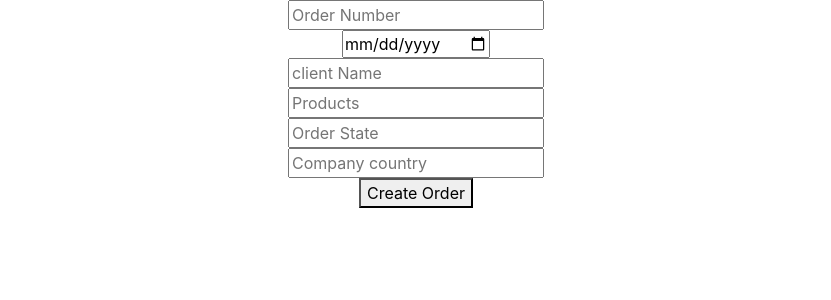
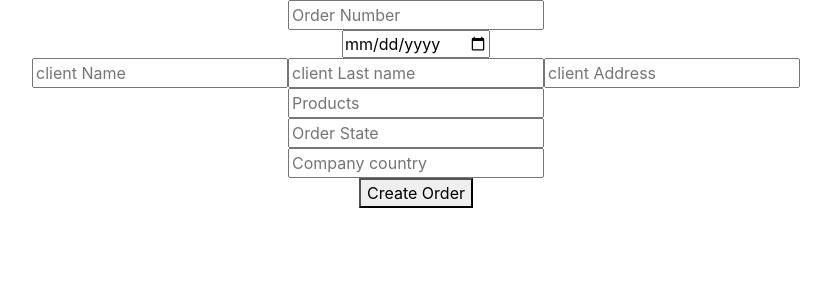
Before and after one commit to Triheinz/case-study-front, a React (Create React App) app: page /orders/createOrder in a window 1280 px wide. Shown: the top 300 px of the page, without its empty margins (224-1055 px from the left). Built offline with nearby package versions, Linux system fonts and the light colour scheme.

Commit message:
updating create order

```diff
--- a/src/components/AllOrders.js
+++ b/src/components/AllOrders.js
@@ -32,12 +32,12 @@ class AllOrders extends React.Component {
   }
   handleSubmit(event) {
     event.preventDefault();
-    console.log(this.state.fields);
+
     const numberToSearch = Number(this.state.fields.search);
-    console.log(numberToSearch);
+
     const filteredOrders = this.state.orders.filter(
       (order) => {
-      console.log(order);
+
         return order.number === numberToSearch ||
         order.country
           .toLowerCase()
@@ -46,7 +46,7 @@ class AllOrders extends React.Component {
           .toLowerCase()
           .includes(this.state.fields.search.toLowerCase())
       });
-    console.log(filteredOrders);
+
     this.setState({
       orders: filteredOrders,
       fields: {
@@ -75,24 +75,17 @@ class AllOrders extends React.Component {
               <th scope="col">#</th>
               <th scope="col">Date</th>
               <th scope="col">Client Name</th>
-              <tr>
-                <th>
-                  <th scope="col">Name</th>
-                  <th scope="col">Last Name</th>
-                  <th scope="col">Address</th>
-                  <th scope="col">Country</th>
-                </th>
-              </tr>
+              <th scope="col">Client Last Name</th>
+              <th scope="col">Client Address</th>
               <th scope="col">Products</th>
               <th scope="col">Order State</th>
               <th scope="col">Country</th>
             </tr>
           </thead>
 
-            {orders.map((order) => (
-              <OrderDetail key={order._id} {...order} />
-            ))}
-
+          {orders.map((order) => (
+            <OrderDetail key={order._id} {...order} />
+          ))}
         </table>
       </div>
     );
--- a/src/components/CreateOrder.js
+++ b/src/components/CreateOrder.js
@@ -7,15 +7,15 @@ class CreateOrder extends Component {
     super(props);
     this.state = {
       fields: {
-        id: '',
         number: '',
         date: '',
         clientName: '',
+        clientLastName: '',
+        clientAddress: '',
         products: '',
         orderState: '',
         country: '',
       },
-
     };
     this.orderService = new OrderService();
   }
@@ -23,19 +23,17 @@ class CreateOrder extends Component {
 
   handleSubmit(event) {
     event.preventDefault();
-
-
     this.orderService
       .createOrder(this.state.fields)
       .then(() => {
-
-
         this.setState(
           {
             fields: {
               number: '',
               date: '',
               clientName: '',
+              clientLastName: '',
+              clientAddress: '',
               products: '',
               orderState: '',
               country: '',
@@ -92,9 +90,24 @@ class CreateOrder extends Component {
             placeholder="client Name"
             type="text"
             name="clientName"
-            value={fields.clientName.name}
+            value={fields.clientName}
             onChange={(e) => this.handleChange(e)}
           />
+          <input
+            placeholder="client Last name"
+            type="text"
+            name="clientLastName"
+            value={fields.clientLastName}
+            onChange={(e) => this.handleChange(e)}
+          />
+          <input
+            placeholder="client Address"
+            type="text"
+            name="clientAddress"
+            value={fields.clientAddress}
+            onChange={(e) => this.handleChange(e)}
+          />
+
         </div>
 
         <div className="form-item">
--- a/src/components/OneOrder.js
+++ b/src/components/OneOrder.js
@@ -7,6 +7,8 @@ order
   number,
   date,
   clientName,
+  clientLastName,
+  clientAddress,
   products,
   orderState,
   country} = order
@@ -19,13 +21,8 @@ order
       </th>
       <th scope="col">{date}</th>
       <th scope="col">{clientName}</th>
-      <tr>
-        <td>{clientName.id}</td>
-        <td>{clientName.name}</td>
-        <td>{clientName.lastName}</td>
-        <td>{clientName.address}</td>3
-        <td>{clientName.country}</td>
-      </tr>
+      <th scope="col">{clientLastName}</th>
+      <th scope="col">{clientAddress}</th>
       <th scope="col">{products}</th>
       <th scope="col">{orderState}</th>
       <th scope="col">{country}</th>
```
